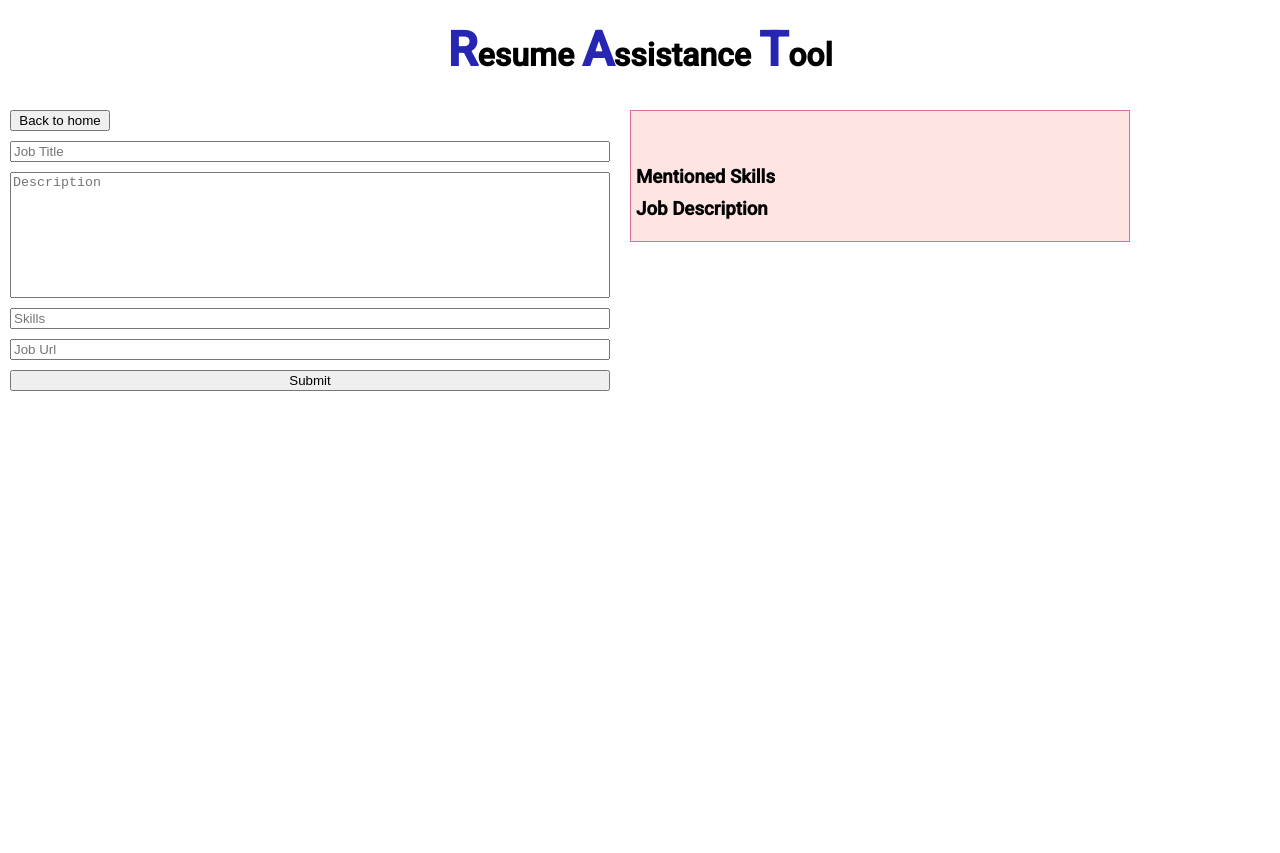
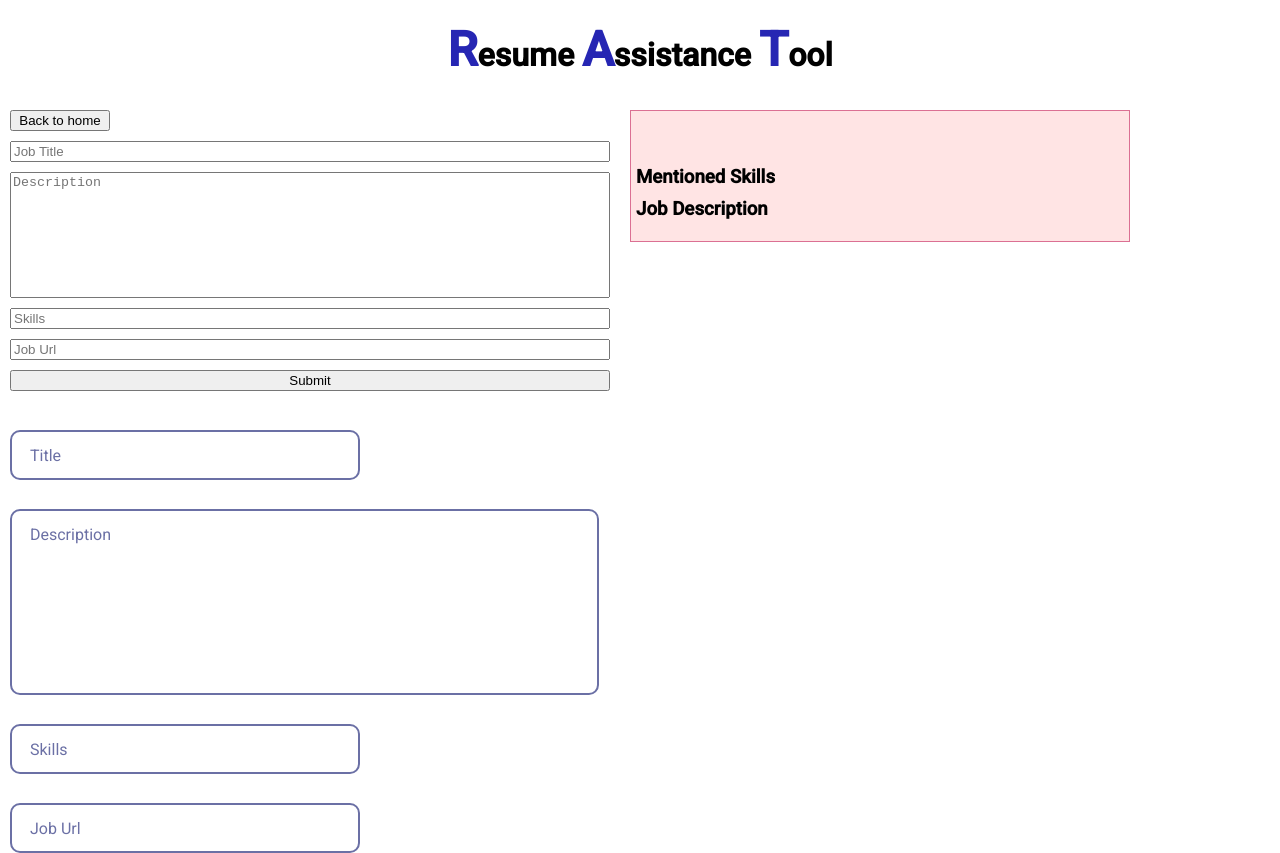
Before and after one commit to eric-sclafani/ResumeAssistanceTool, an Angular app in the folder RAT.client/: page /job/1/1 in a window 1280 px wide. Before the commit the page ends 821 px from the top, so only its background shows below. Built offline with nearby package versions, Linux system fonts and the light colour scheme.

Commit message:
created form components

```diff
--- /dev/null
+++ b/RAT.client/src/app/components/dynamic-input/dynamic-input.component.html
@@ -0,0 +1,10 @@
+<div class="input-wrapper">
+    <input
+        type="text"
+        [id]="label()"
+        [name]="label()"
+        autocomplete="off"
+        spellcheck="false"
+    />
+    <label [for]="label()">{{ label() }}</label>
+</div>
--- /dev/null
+++ b/RAT.client/src/app/components/dynamic-input/dynamic-input.component.scss
@@ -0,0 +1,42 @@
+$input-color: #6b70a5;
+
+.input-wrapper {
+    display: flex;
+    flex-direction: column;
+    width: fit-content;
+    margin: 10px;
+}
+
+input {
+    padding: 11px 10px;
+    font-size: 1.1rem;
+    border: 2px $input-color solid;
+    border-radius: 10px;
+    height: 50px;
+    width: 350px;
+    color: rgb(123, 123, 123);
+    transition: all 0.2s ease-in-out;
+
+    &:focus {
+        outline: none;
+        border-radius: 14px;
+    }
+
+    &:focus+label {
+        transform: translate(-10px, -23px);
+    }
+}
+
+label {
+    font-size: 1rem;
+    order: -1;
+    pointer-events: none;
+    color: $input-color;
+    font-weight: 400;
+    position: relative;
+    top: 2.2rem;
+    margin: 0 0 0 20px;
+    background: white;
+    width: fit-content;
+    transition: all 0.15s ease-in-out;
+}
--- /dev/null
+++ b/RAT.client/src/app/components/dynamic-input/dynamic-input.component.ts
@@ -0,0 +1,11 @@
+import { Component, input } from '@angular/core';
+
+@Component({
+    selector: 'app-dynamic-input',
+    imports: [],
+    templateUrl: './dynamic-input.component.html',
+    styleUrl: './dynamic-input.component.scss',
+})
+export class DynamicInputComponent {
+    label = input.required<string>();
+}
--- /dev/null
+++ b/RAT.client/src/app/components/dynamic-textarea/dynamic-textarea.component.html
@@ -0,0 +1,11 @@
+<div class="input-wrapper">
+    <textarea
+        type="text"
+        [id]="label()"
+        [name]="label()"
+        formControlName="description"
+        rows="8"
+        cols="50"
+    ></textarea>
+    <label for="">{{ label() }}</label>
+</div>
--- /dev/null
+++ b/RAT.client/src/app/components/dynamic-textarea/dynamic-textarea.component.scss
@@ -0,0 +1,41 @@
+$input-color: #6b70a5;
+
+.input-wrapper {
+    display: flex;
+    flex-direction: column;
+    width: fit-content;
+    margin: 10px;
+}
+
+textarea {
+    resize: none;
+    padding: 11px 10px;
+    font-size: 1.1rem;
+    border: 2px $input-color solid;
+    border-radius: 10px;
+    color: rgb(123, 123, 123);
+    transition: all 0.2s ease-in-out;
+
+    &:focus {
+        outline: none;
+        border-radius: 14px;
+    }
+
+    &:focus+label {
+        transform: translate(-10px, -23px);
+    }
+}
+
+label {
+    font-size: 1rem;
+    order: -1;
+    pointer-events: none;
+    color: $input-color;
+    font-weight: 400;
+    position: relative;
+    top: 2.2rem;
+    margin: 0 0 0 20px;
+    background: white;
+    width: fit-content;
+    transition: all 0.15s ease-in-out;
+}
--- /dev/null
+++ b/RAT.client/src/app/components/dynamic-textarea/dynamic-textarea.component.ts
@@ -0,0 +1,11 @@
+import { Component, input } from '@angular/core';
+
+@Component({
+    selector: 'app-dynamic-textarea',
+    imports: [],
+    templateUrl: './dynamic-textarea.component.html',
+    styleUrl: './dynamic-textarea.component.scss',
+})
+export class DynamicTextareaComponent {
+    label = input.required<string>();
+}
--- a/RAT.client/src/app/components/job-card/job-card.component.html
+++ b/RAT.client/src/app/components/job-card/job-card.component.html
@@ -30,7 +30,7 @@
         {{ job().description }}
     </p>
 
-    <a [href]="'https://' + job().jobUrl" target="_blank"
+    <a [href]="job().jobUrl" target="_blank"
         ><em>{{ job().jobUrl }}</em></a
     >
 </div>
--- a/RAT.client/src/app/pages/add-edit-job/add-edit-job.component.html
+++ b/RAT.client/src/app/pages/add-edit-job/add-edit-job.component.html
@@ -14,6 +14,7 @@
                     formControlName="title"
                     placeholder="Job Title"
                 />
+
                 <textarea
                     type="text"
                     formControlName="description"
@@ -37,3 +38,8 @@
 
     <app-job-card [job]="jobDisplay()"></app-job-card>
 </div>
+
+<app-dynamic-input label="Title"> </app-dynamic-input>
+<app-dynamic-textarea label="Description"></app-dynamic-textarea>
+<app-dynamic-input label="Skills"> </app-dynamic-input>
+<app-dynamic-input label="Job Url"> </app-dynamic-input>
```
Also changed, not shown: RAT.client/src/app/pages/add-edit-job/add-edit-job.component.ts (+9 -2 lines).
